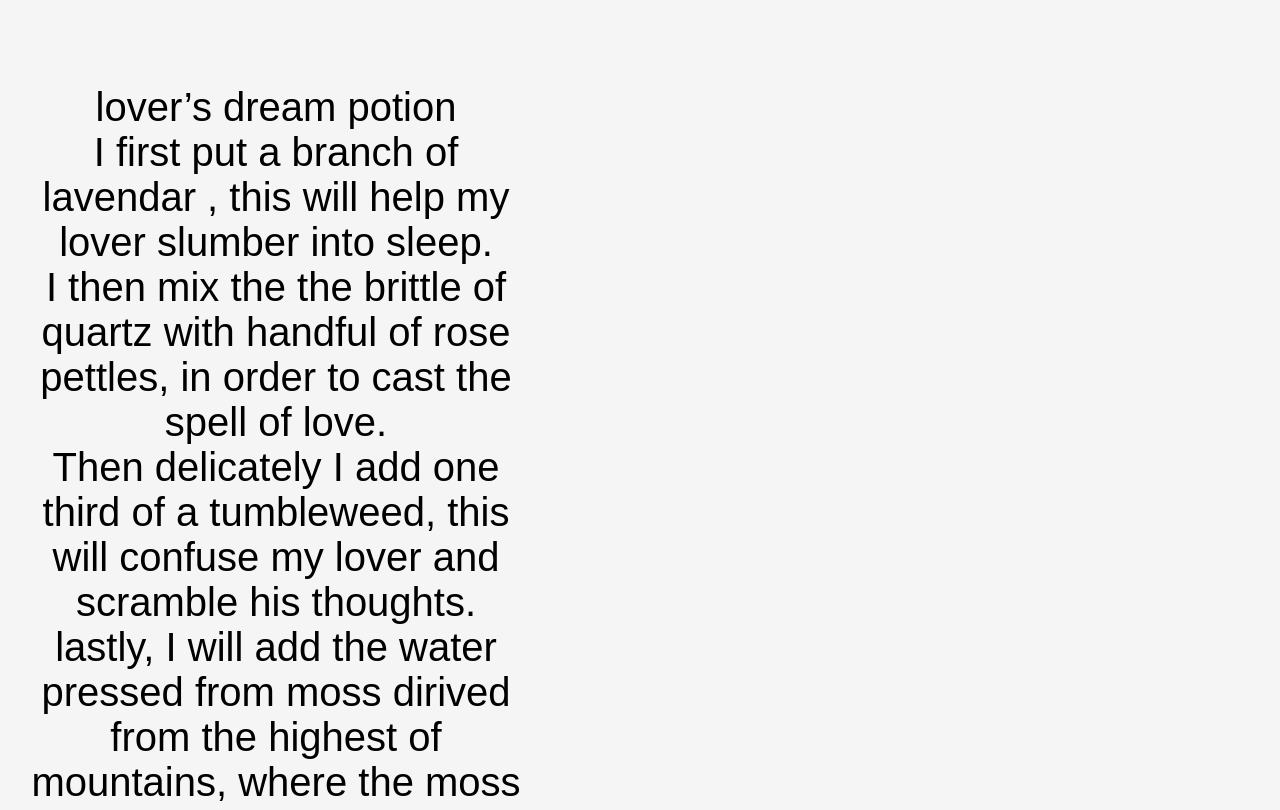
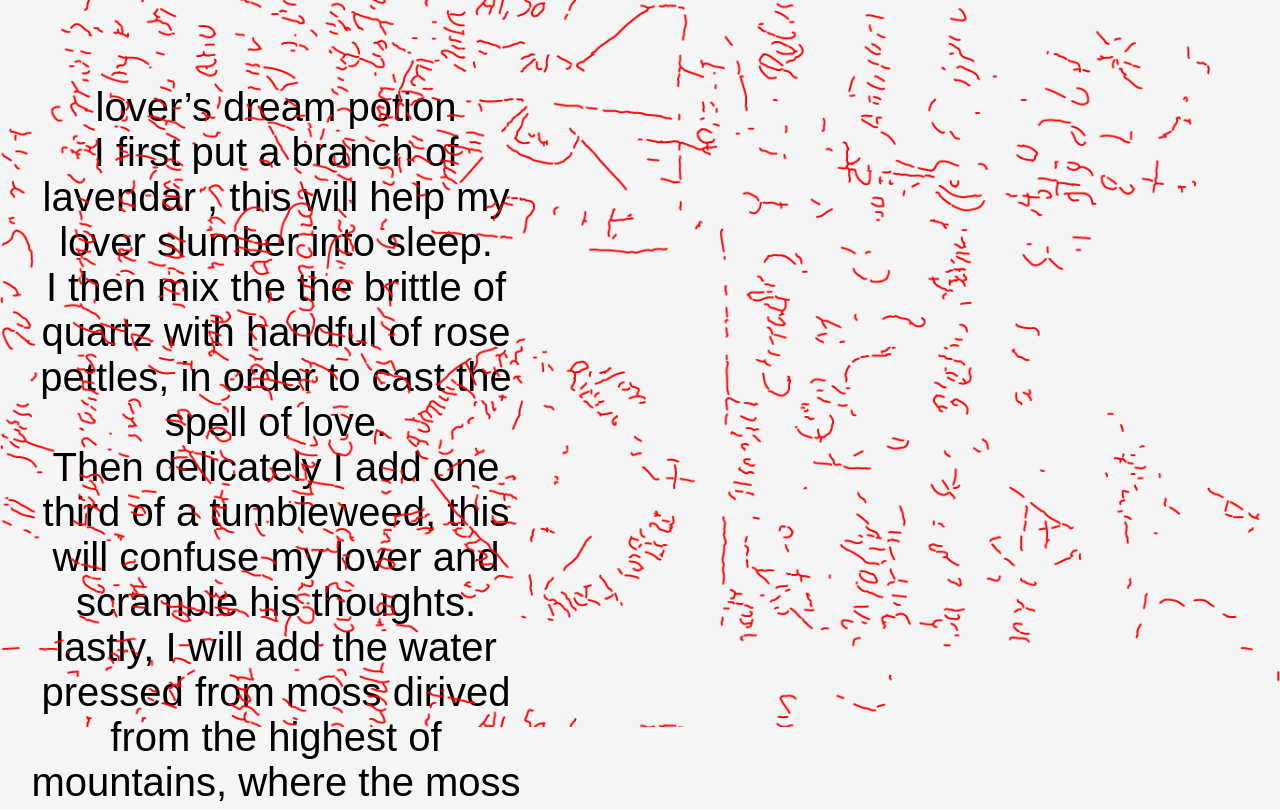
Before and after one commit to Zoezeryinn/Witchcraft-code, a plain HTML site: page zine1.html in a window 1280 px wide. Shown: the part 73-883 px from the top of the page. Drawn offline with Linux system fonts and the light colour scheme; the site is published under a folder, as on GitHub Pages, so addresses that start at the root find nothing; a web font is replaced by a local one.

Commit message:
make background work

```diff
--- a/css/Zine1.css
+++ b/css/Zine1.css
@@ -20,7 +20,7 @@ html::after {
 
   content: '';
   background-size: 100% auto;
-  background-image: url(/images/mainpage_images/background.png);
+  background-image: url(../images/mainpage_images/background.png);
   background-attachment: fixed;
 
   pointer-events: none;
```
Also changed, not shown: 2 other files.
